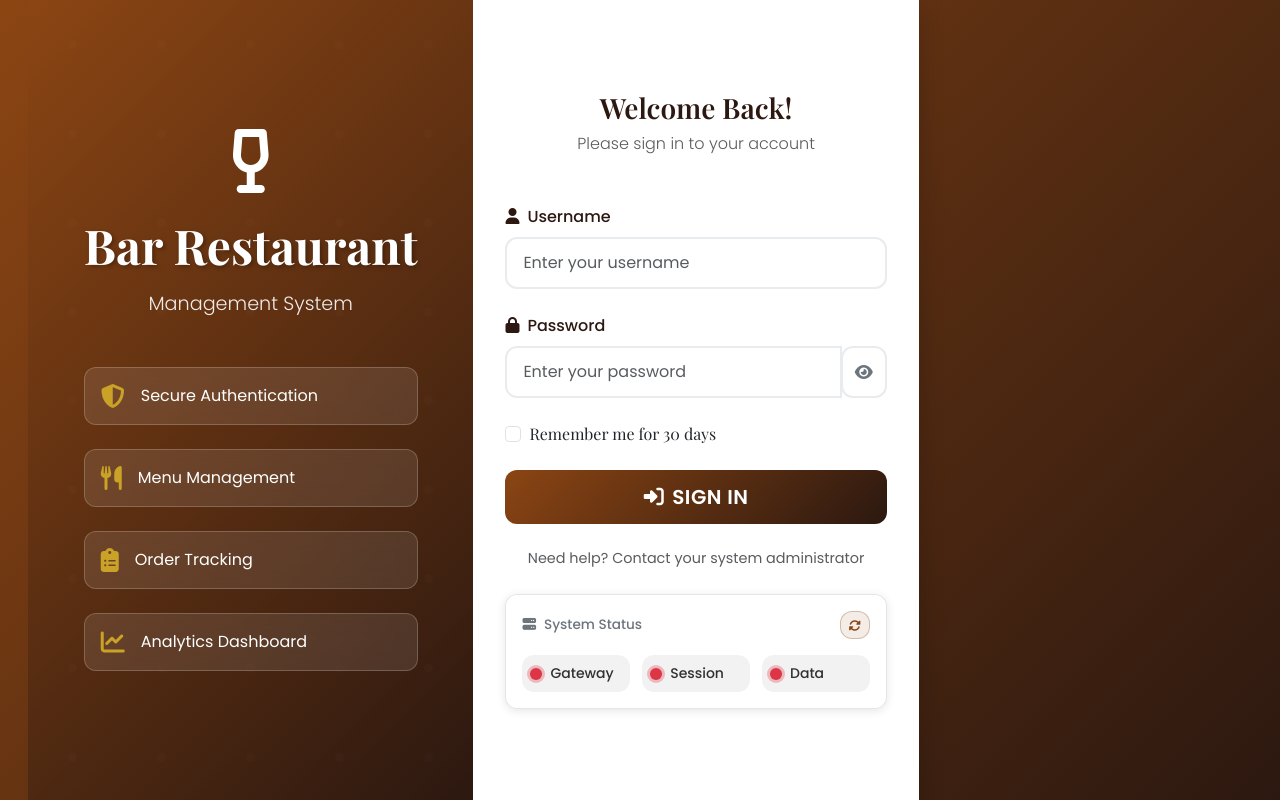
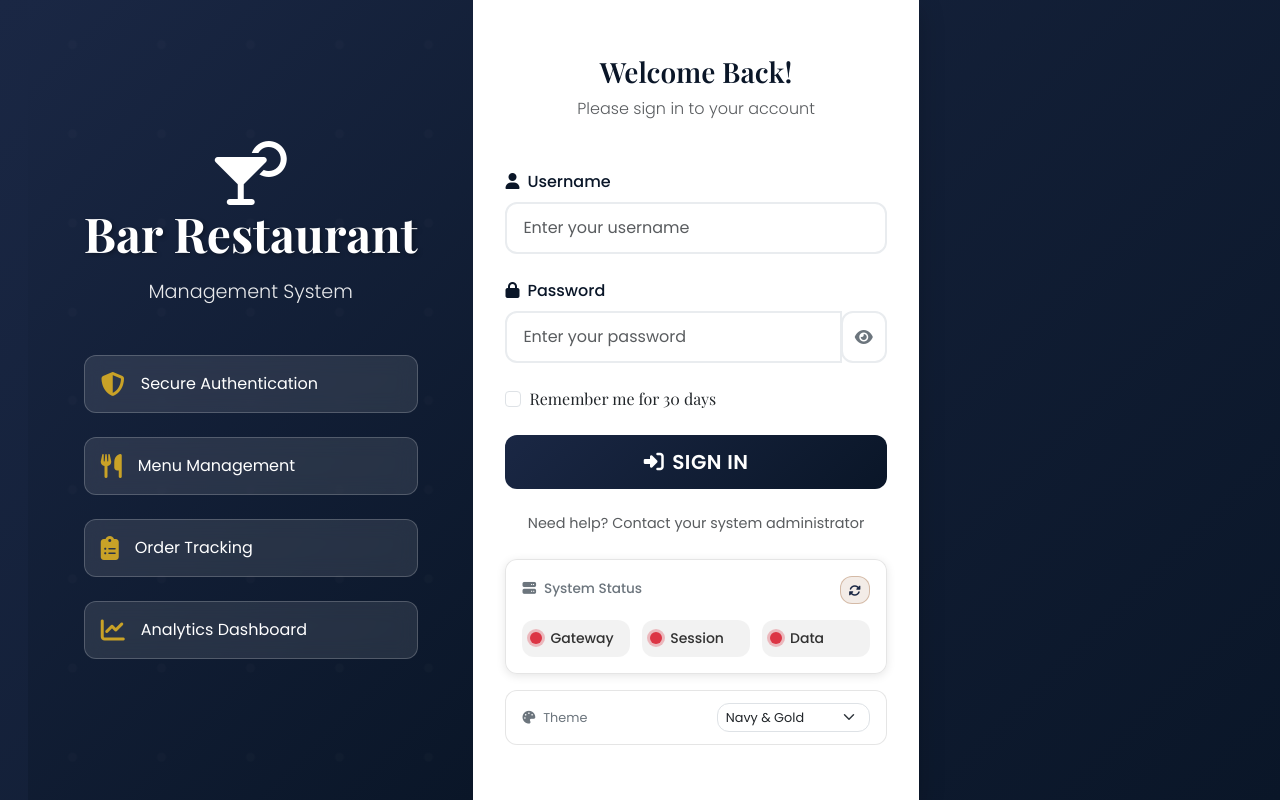
Before and after one commit to pavr1/rest, a website: page ui-service/login.html in a window 1280 px wide. Drawn offline with nearby package versions, Linux system fonts and the light colour scheme; some packages are replaced by stand-ins of ours; no server answers; a script that the page names is missing.

Commit message:
Implement theme selection feature in UI service. Add theme manager functionality with multiple themes, integrate theme selector in login page, and update styles for theme consistency. Modify gateway service configuration loading to use lowercase service name.

```diff
--- a/ui-service/login.html
+++ b/ui-service/login.html
@@ -173,6 +173,25 @@
                             </div>
                         </div>
                     </div>
+
+                    <!-- Theme Selector -->
+                    <div class="theme-selector-container mt-3">
+                        <div class="d-flex justify-content-between align-items-center">
+                            <span style="font-family: 'Poppins', sans-serif; font-size: 0.8rem; color: #6c757d;">
+                                <i class="fas fa-palette me-2"></i>Theme
+                            </span>
+                            <select class="form-select form-select-sm" id="themeSelector" style="width: auto; min-width: 140px; font-size: 0.8rem;">
+                                <option value="navy">Navy & Gold</option>
+                                <option value="slate">Slate & Teal</option>
+                                <option value="charcoal">Charcoal & Rose</option>
+                                <option value="emerald">Deep Emerald</option>
+                                <option value="purple">Midnight Purple</option>
+                                <option value="ocean">Ocean Blue</option>
+                                <option value="burgundy">Burgundy Wine</option>
+                                <option value="brown">Classic Brown</option>
+                            </select>
+                        </div>
+                    </div>
                 </div>
             </div>
         </div>
@@ -191,7 +210,7 @@
                     <div class="progress">
                         <div class="progress-bar progress-bar-striped progress-bar-animated"
                              role="progressbar"
-                             style="width: 0%; background: linear-gradient(135deg, #8B4513 0%, #2C1810 100%);"></div>
+                             style="width: 0%; background: var(--gradient-primary);"></div>
                     </div>
                 </div>
             </div>
@@ -209,6 +228,9 @@
 
     <!-- Authentication Service -->
     <script src="shared/js/auth.js"></script>
+
+    <!-- Theme Manager -->
+    <script src="shared/js/themes.js"></script>
 
     <!-- SweetAlert2 JS -->
     <script src="https://cdn.jsdelivr.net/npm/sweetalert2@11/dist/sweetalert2.min.js"></script>
@@ -244,6 +266,9 @@
                 this.usernameInput.addEventListener('blur', this.validateUsername.bind(this));
                 this.passwordInput.addEventListener('blur', this.validatePassword.bind(this));
 
+                // Initialize theme selector
+                this.initThemeSelector();
+
                 // Check if already authenticated
                 this.checkExistingAuth();
 
@@ -251,6 +276,19 @@
                 this.startHealthMonitoring();
 
                 console.log('✅ Login page initialized');
+            }
+
+            initThemeSelector() {
+                const selector = document.getElementById('themeSelector');
+                if (selector && window.themeManager) {
+                    // Set current theme in dropdown
+                    selector.value = window.themeManager.getTheme();
+
+                    // Listen for changes
+                    selector.addEventListener('change', (e) => {
+                        window.themeManager.setTheme(e.target.value);
+                    });
+                }
             }
 
             async checkExistingAuth() {
@@ -457,6 +495,8 @@
                     const controller = new AbortController();
                     const timeoutId = setTimeout(() => controller.abort(), 5000);
 
+                    console.log('🏥 Checking gateway health:', CONFIG.SERVICES.gateway);
+
                     const response = await fetch(CONFIG.SERVICES.gateway, {
                         method: 'GET',
                         signal: controller.signal
@@ -466,12 +506,15 @@
 
                     if (response.ok) {
                         const data = await response.json();
+                        console.log('🏥 Gateway response:', data);
+                        console.log('🏥 Services:', data.services);
                         this.updateStatusFromGateway(data.services || {});
                     } else {
+                        console.warn('🏥 Gateway returned non-OK status:', response.status);
                         this.markAllServicesOffline();
                     }
                 } catch (error) {
-                    console.warn('🔄 Health check failed:', error.message);
+                    console.error('🔄 Health check failed:', error.message, error);
                     this.markAllServicesOffline();
                 }
             }
--- a/ui-service/shared/css/style.css
+++ b/ui-service/shared/css/style.css
@@ -399,8 +399,8 @@ body {
 
 /* Refresh button */
 .refresh-status-btn {
-    background: rgba(139, 69, 19, 0.1);
-    border: 1px solid rgba(139, 69, 19, 0.3);
+    background: rgba(var(--primary-color-rgb, 139, 69, 19), 0.1);
+    border: 1px solid rgba(var(--primary-color-rgb, 139, 69, 19), 0.3);
     color: var(--primary-color);
     padding: 0.25rem 0.5rem;
     font-size: 0.75rem;
@@ -409,8 +409,28 @@ body {
 }
 
 .refresh-status-btn:hover {
-    background: rgba(139, 69, 19, 0.2);
+    background: rgba(var(--primary-color-rgb, 139, 69, 19), 0.2);
     border-color: var(--primary-color);
+}
+
+/* Theme Selector */
+.theme-selector-container {
+    padding: 0.75rem 1rem;
+    background: rgba(255, 255, 255, 0.9);
+    border-radius: var(--border-radius);
+    border: 1px solid rgba(0, 0, 0, 0.1);
+}
+
+.theme-selector-container .form-select {
+    border-radius: var(--border-radius);
+    border: 1px solid #dee2e6;
+    font-family: 'Poppins', sans-serif;
+    cursor: pointer;
+}
+
+.theme-selector-container .form-select:focus {
+    border-color: var(--primary-color);
+    box-shadow: 0 0 0 0.2rem rgba(var(--primary-color-rgb, 139, 69, 19), 0.25);
 }
 
 /* === RESPONSIVE DESIGN === */
--- /dev/null
+++ b/ui-service/shared/js/themes.js
@@ -0,0 +1,215 @@
+// === BAR RESTAURANT - THEME CONFIGURATION ===
+
+const THEMES = {
+    // Classic Brown (Original)
+    brown: {
+        name: 'Classic Brown',
+        primary: '#8B4513',
+        primaryDark: '#6B3410',
+        secondary: '#D4A574',
+        accent: '#C9A227',
+        accentSecondary: '#8B0000',
+        dark: '#2C1810',
+        backgroundLight: '#FDF5E6',
+        icon: 'fa-wine-glass-alt'
+    },
+
+    // Navy & Gold - Classic, Sophisticated
+    navy: {
+        name: 'Navy & Gold',
+        primary: '#1a2744',
+        primaryDark: '#0f1829',
+        secondary: '#3d5a80',
+        accent: '#c9a227',
+        accentSecondary: '#8b6914',
+        dark: '#0a1628',
+        backgroundLight: '#f0f4f8',
+        icon: 'fa-martini-glass-citrus'
+    },
+
+    // Slate & Teal - Modern, Clean
+    slate: {
+        name: 'Slate & Teal',
+        primary: '#2c3e50',
+        primaryDark: '#1a252f',
+        secondary: '#5d7b93',
+        accent: '#00a8a8',
+        accentSecondary: '#007777',
+        dark: '#1a252f',
+        backgroundLight: '#ecf0f1',
+        icon: 'fa-champagne-glasses'
+    },
+
+    // Charcoal & Rose - Luxurious
+    charcoal: {
+        name: 'Charcoal & Rose',
+        primary: '#2d2d2d',
+        primaryDark: '#1a1a1a',
+        secondary: '#4a4a4a',
+        accent: '#b76e79',
+        accentSecondary: '#8b4f57',
+        dark: '#1a1a1a',
+        backgroundLight: '#f5f0f0',
+        icon: 'fa-wine-bottle'
+    },
+
+    // Deep Emerald - Rich, Upscale
+    emerald: {
+        name: 'Deep Emerald',
+        primary: '#0d4f3c',
+        primaryDark: '#083328',
+        secondary: '#1a7a5c',
+        accent: '#d4af37',
+        accentSecondary: '#a88a2a',
+        dark: '#052419',
+        backgroundLight: '#f0f7f4',
+        icon: 'fa-leaf'
+    },
+
+    // Midnight Purple - Royal
+    purple: {
+        name: 'Midnight Purple',
+        primary: '#2d1b4e',
+        primaryDark: '#1a1030',
+        secondary: '#4a3072',
+        accent: '#c0c0c0',
+        accentSecondary: '#9370db',
+        dark: '#1a1030',
+        backgroundLight: '#f5f3f7',
+        icon: 'fa-crown'
+    },
+
+    // Ocean Blue - Fresh, Professional
+    ocean: {
+        name: 'Ocean Blue',
+        primary: '#0077b6',
+        primaryDark: '#005a8c',
+        secondary: '#0096c7',
+        accent: '#ff9f1c',
+        accentSecondary: '#f77f00',
+        dark: '#023e5f',
+        backgroundLight: '#f0f8ff',
+        icon: 'fa-anchor'
+    },
+
+    // Burgundy - Wine Bar
+    burgundy: {
+        name: 'Burgundy Wine',
+        primary: '#722f37',
+        primaryDark: '#4a1f24',
+        secondary: '#9b4d54',
+        accent: '#d4af37',
+        accentSecondary: '#c9a227',
+        dark: '#2d1216',
+        backgroundLight: '#faf5f5',
+        icon: 'fa-wine-glass'
+    }
+};
+
+// ============================================================================
+// THEME MANAGER
+// ============================================================================
+
+class ThemeManager {
+    constructor() {
+        this.currentTheme = 'navy'; // Default theme
+        this.storageKey = 'barrest_theme';
+    }
+
+    init() {
+        // Load saved theme or use default
+        const savedTheme = localStorage.getItem(this.storageKey);
+        if (savedTheme && THEMES[savedTheme]) {
+            this.currentTheme = savedTheme;
+        }
+
+        this.applyTheme(this.currentTheme);
+        console.log(`🎨 Theme initialized: ${THEMES[this.currentTheme].name}`);
+    }
+
+    applyTheme(themeName) {
+        const theme = THEMES[themeName];
+        if (!theme) {
+            console.error(`Theme "${themeName}" not found`);
+            return;
+        }
+
+        const root = document.documentElement;
+
+        // Apply CSS variables
+        root.style.setProperty('--primary-color', theme.primary);
+        root.style.setProperty('--primary-dark', theme.primaryDark);
+        root.style.setProperty('--secondary-color', theme.secondary);
+        root.style.setProperty('--accent-color', theme.accent);
+        root.style.setProperty('--accent-secondary', theme.accentSecondary);
+        root.style.setProperty('--dark-color', theme.dark);
+        root.style.setProperty('--background-light', theme.backgroundLight);
+        root.style.setProperty('--gradient-primary', `linear-gradient(135deg, ${theme.primary} 0%, ${theme.dark} 100%)`);
+        root.style.setProperty('--gradient-accent', `linear-gradient(135deg, ${theme.accent} 0%, ${theme.accentSecondary} 100%)`);
+
+        // Update icon if exists
+        const brandIcon = document.querySelector('.brand-logo > i, .mobile-brand > i');
+        if (brandIcon) {
+            // Remove all fa- classes except 'fa' and size classes
+            const classes = brandIcon.className.split(' ').filter(c =>
+                c === 'fa' || c.startsWith('fa-') && (c.includes('x') || c === 'fas' || c === 'far' || c === 'fab')
+            );
+            brandIcon.className = `fas ${theme.icon} ${classes.filter(c => c.includes('x')).join(' ')}`;
+        }
+
+        this.currentTheme = themeName;
+        localStorage.setItem(this.storageKey, themeName);
+
+        console.log(`🎨 Theme applied: ${theme.name}`);
+    }
+
+    setTheme(themeName) {
+        this.applyTheme(themeName);
+    }
+
+    getTheme() {
+        return this.currentTheme;
+    }
+
+    getThemeInfo() {
+        return THEMES[this.currentTheme];
+    }
+
+    getAllThemes() {
+        return Object.keys(THEMES).map(key => ({
+            id: key,
+            ...THEMES[key]
+        }));
+    }
+
+    // Create theme selector dropdown
+    createThemeSelector(containerId) {
+        const container = document.getElementById(containerId);
+        if (!container) return;
+
+        const select = document.createElement('select');
+        select.className = 'form-select form-select-sm theme-selector';
+        select.id = 'themeSelector';
+        select.innerHTML = Object.keys(THEMES).map(key =>
+            `<option value="${key}" ${key === this.currentTheme ? 'selected' : ''}>${THEMES[key].name}</option>`
+        ).join('');
+
+        select.addEventListener('change', (e) => {
+            this.setTheme(e.target.value);
+        });
+
+        container.appendChild(select);
+    }
+}
+
+// Global instance
+const themeManager = new ThemeManager();
+
+// Auto-initialize on DOM load
+document.addEventListener('DOMContentLoaded', () => {
+    themeManager.init();
+});
+
+// Export for global access
+window.THEMES = THEMES;
+window.themeManager = themeManager;
```
Also changed, not shown: 1 other file.
